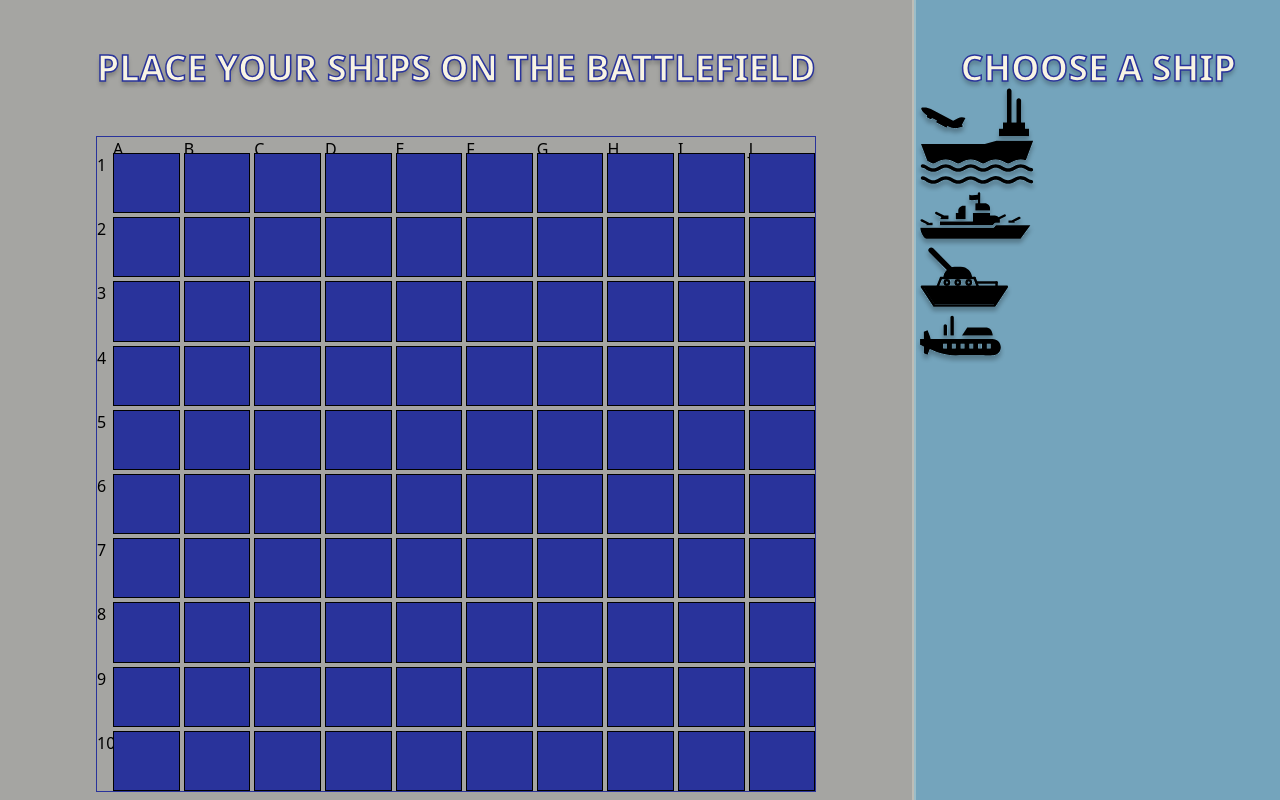
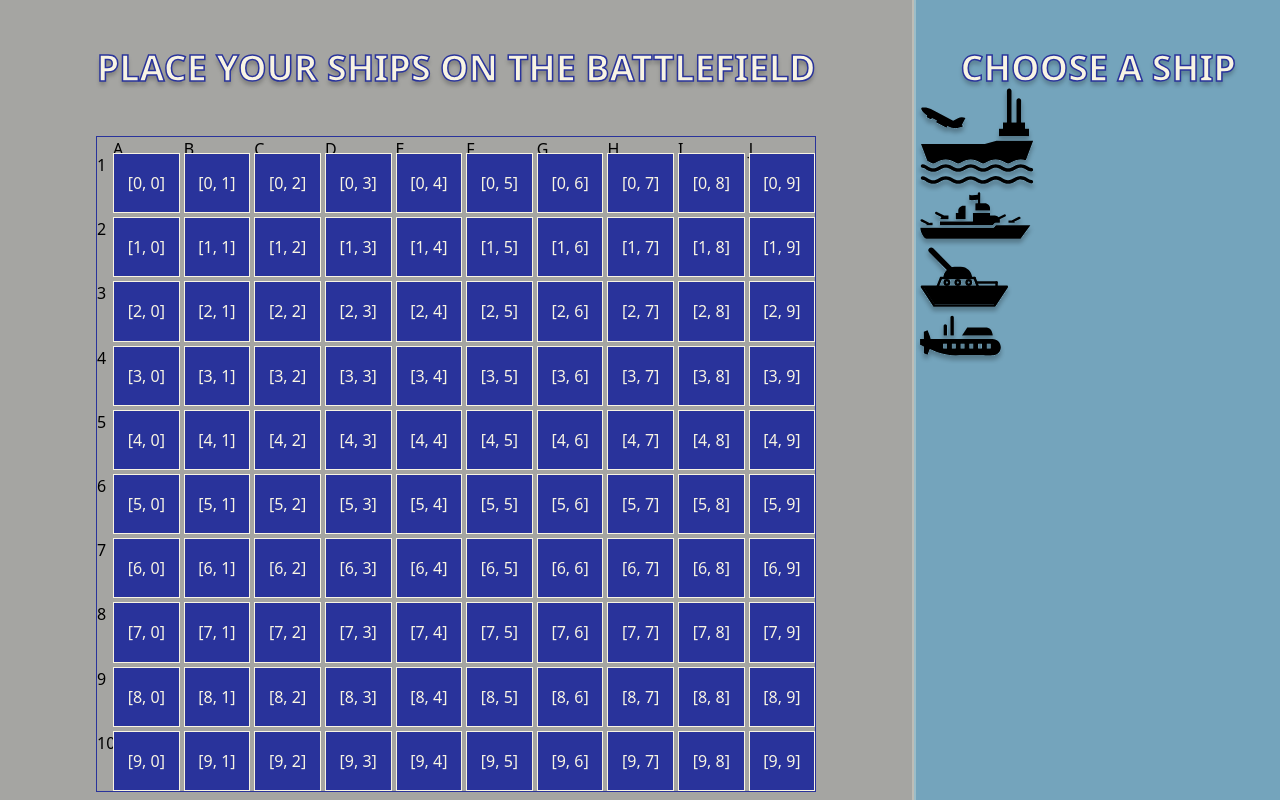
Before and after one commit to KubaJarmolowicz/battleship-validator, a React (Create React App) app: page / in a window 1280 px wide. Built offline with nearby package versions, Linux system fonts and the light colour scheme.

Commit message:
Add coordinate binding to battlefield

```diff
--- a/src/components/Battlefield.tsx
+++ b/src/components/Battlefield.tsx
@@ -12,7 +12,9 @@ const Battlefield = () => {
           return <div>{columnNames[index - 1]}</div>;
         }
         return index % 11 ? (
-          <button className="border bg-blue"></button>
+          <button className="border bg-blue text-white">{`[${
+            (index - (index % 11)) / 11 - 1
+          }, ${(index % 11) - 1}]`}</button>
         ) : (
           <div>{index / 11}</div>
         );
```
